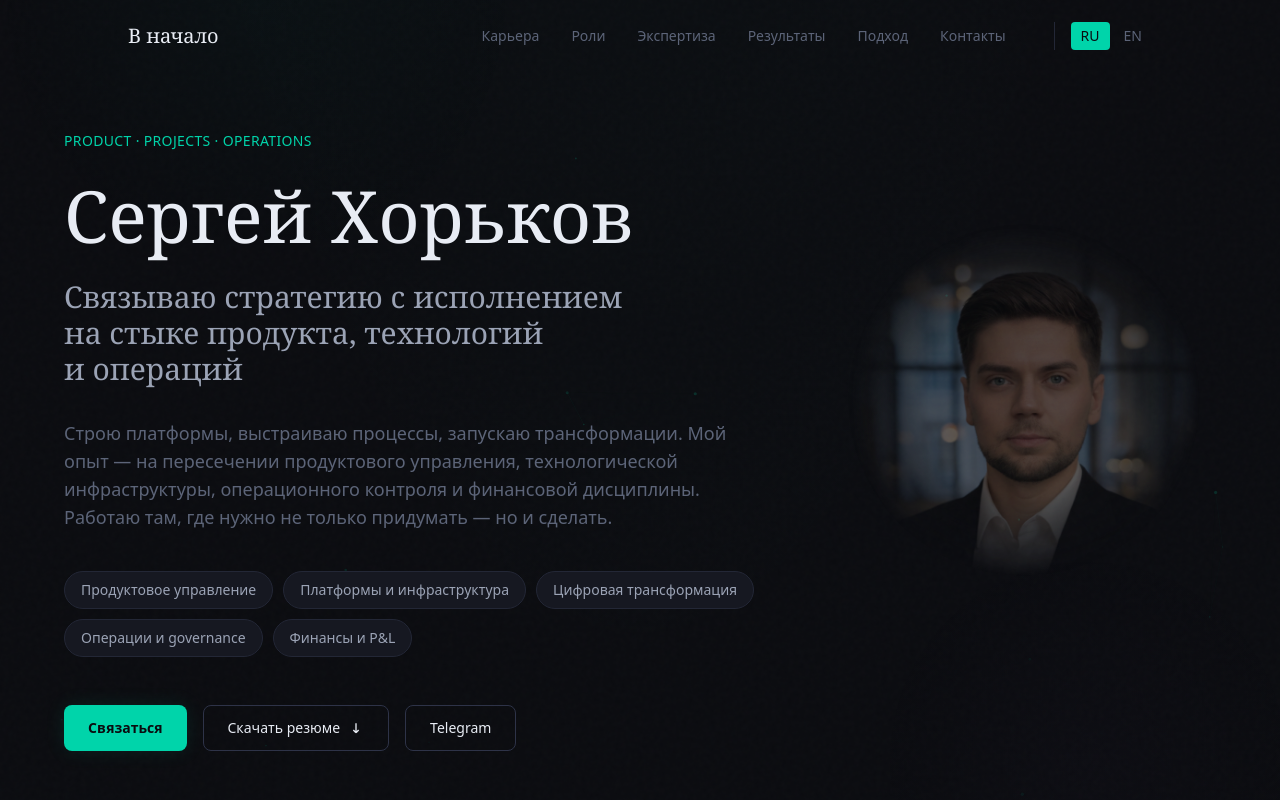
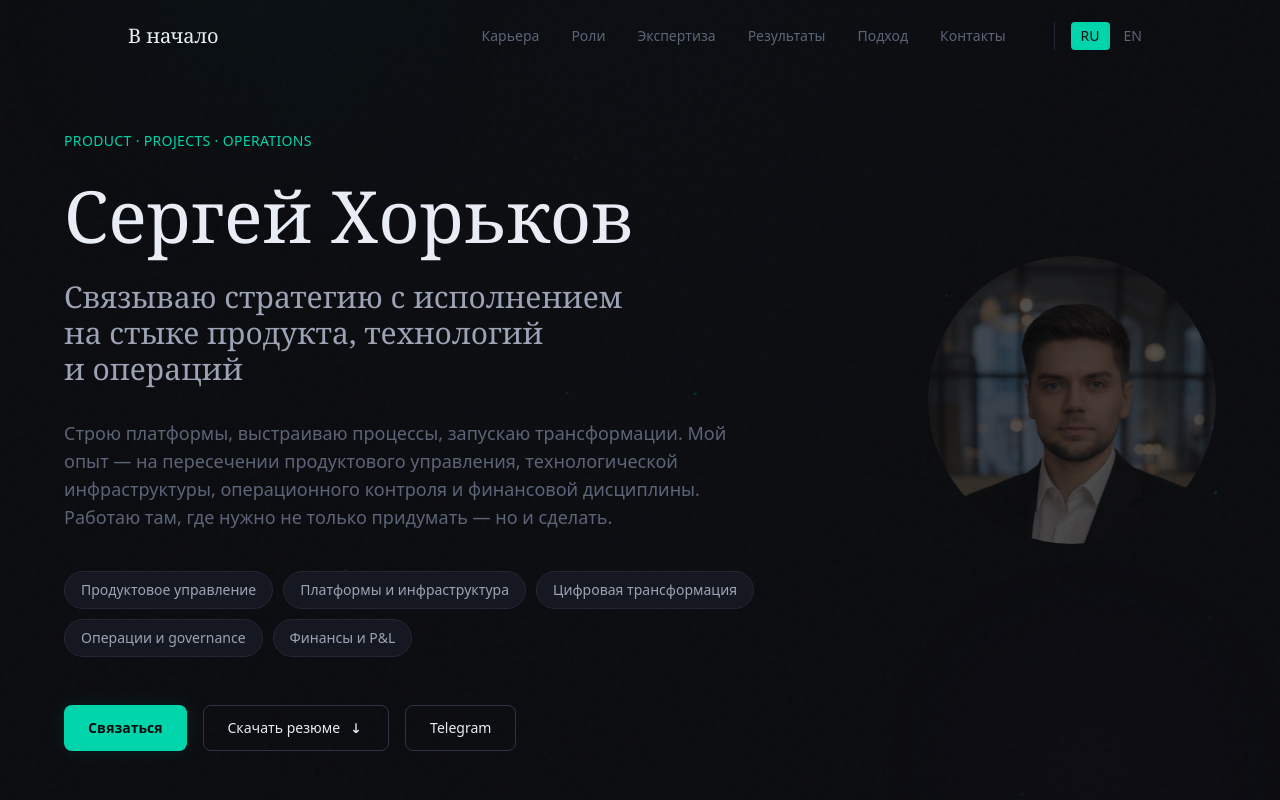
Before and after one commit to khorkovsergey/khorkovsergey-site, a Next.js app: page / in a window 1280 px wide. Shown: the top 800 px of the page. Built offline with nearby package versions, Linux system fonts and the light colour scheme.

Commit message:
update website

```diff
--- a/components/Hero.tsx
+++ b/components/Hero.tsx
@@ -66,15 +66,11 @@ export function Hero() {
           </div>
         </div>
 
-<div className="hidden lg:block absolute right-16 top-1/2 -translate-y-1/2 w-72 h-72 xl:w-96 xl:h-96">
+<div className="hidden lg:block absolute right-16 top-1/2 -translate-y-1/2">
   <img
     src="/photo.png"
     alt="Сергей Хорьков"
-    className="w-full h-full object-cover object-top rounded-full opacity-35"
-    style={{
-      maskImage: 'radial-gradient(circle, black 35%, transparent 65%)',
-      WebkitMaskImage: 'radial-gradient(circle, black 35%, transparent 65%)',
-    }}
+    className="w-72 h-72 object-cover object-top rounded-full opacity-30"
   />
 </div>
       </div>
```
